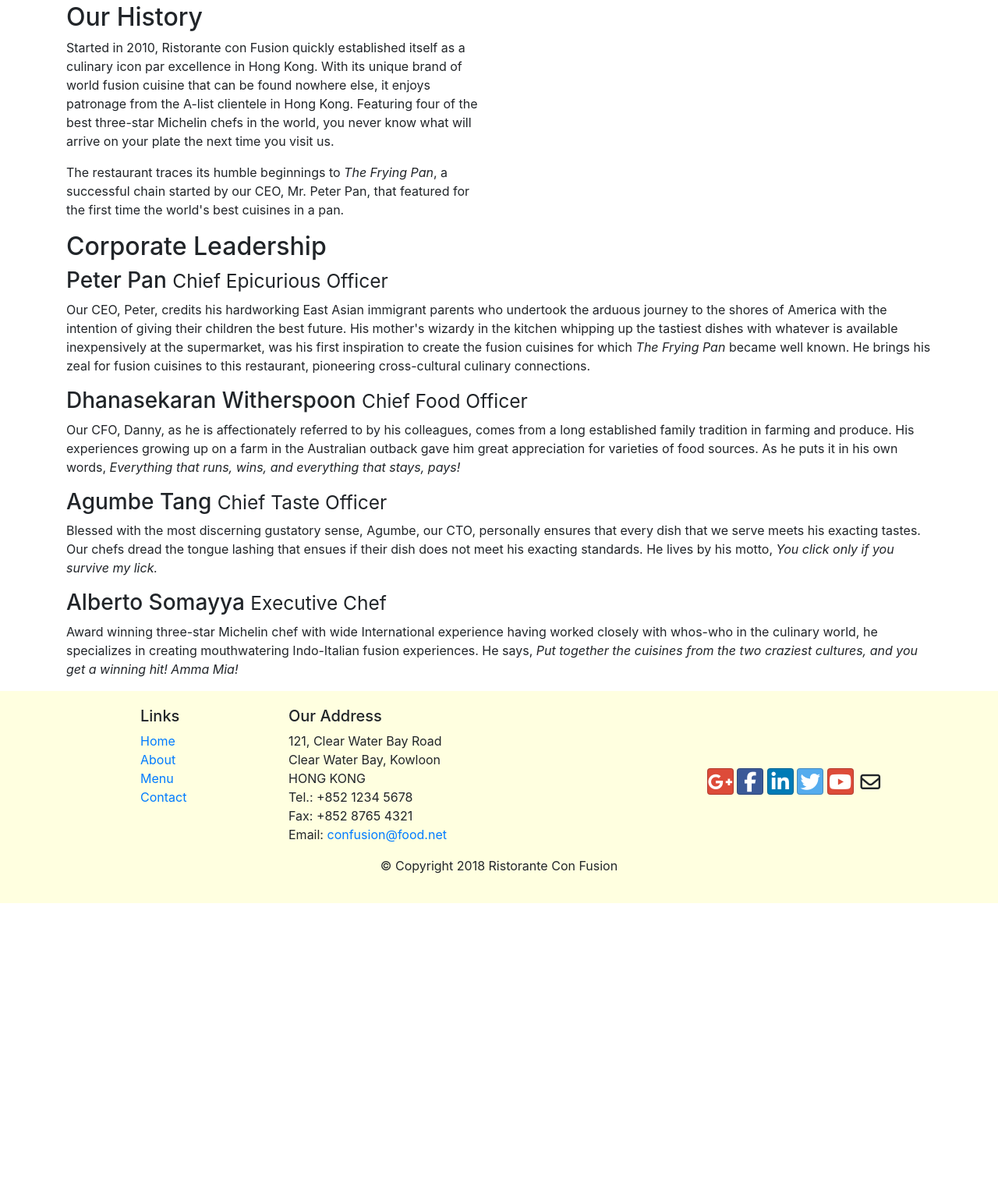
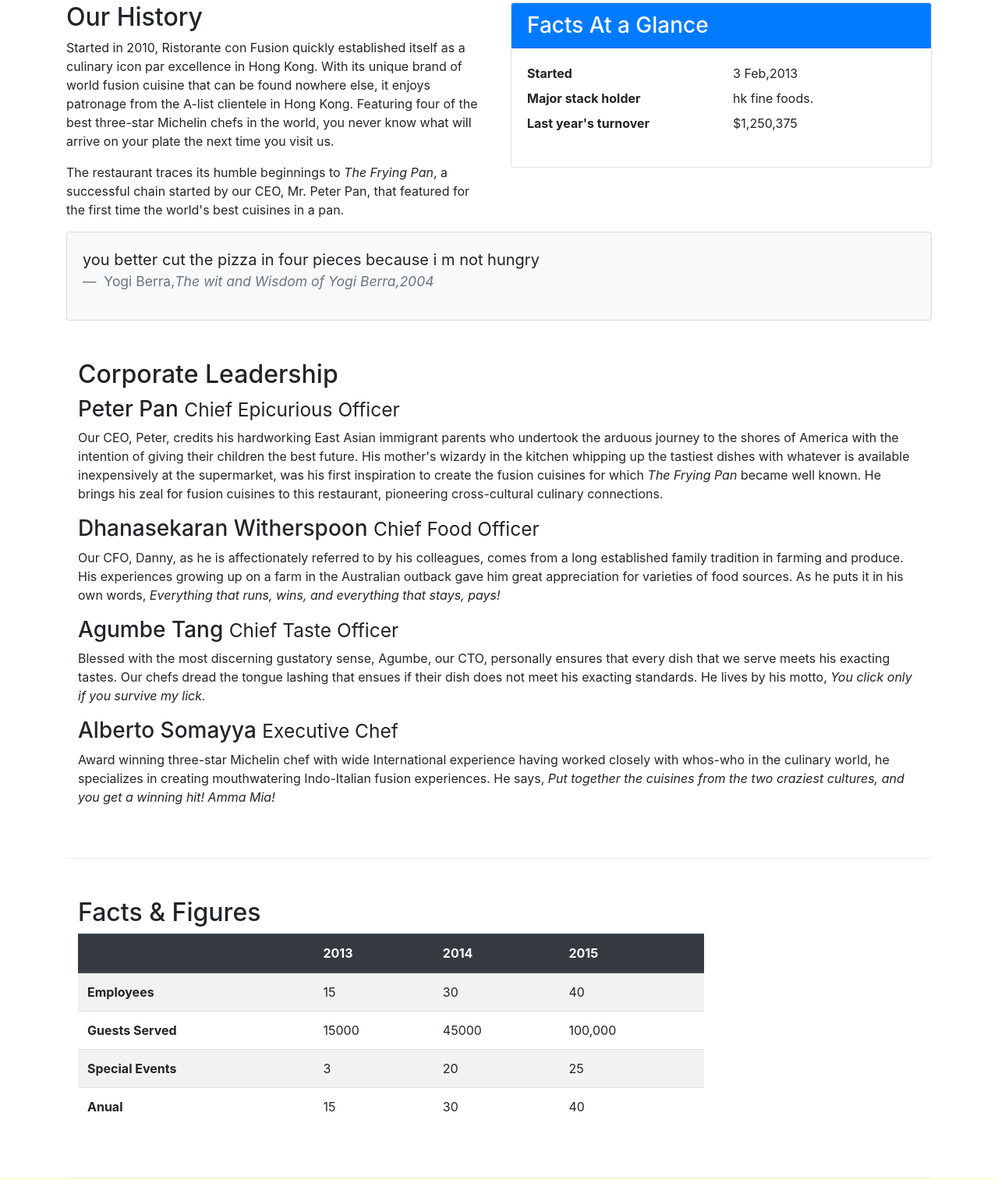
Before and after one commit to shwetal3/node, a website: page aboutus.html in a window 1280 px wide. Shown: the part 462-1975 px from the top of the page at 78% size. Before the commit the page ends 1620 px from the top, so only its background shows below. Drawn offline with nearby package versions, Linux system fonts and the light colour scheme.

Commit message:
Table and cards

```diff
--- a/aboutus.html
+++ b/aboutus.html
@@ -74,11 +74,36 @@
                 <p>The restaurant traces its humble beginnings to <em>The Frying Pan</em>, a successful chain started by our CEO, Mr. Peter Pan, that featured for the first time the world's best cuisines in a pan.</p>
             </div>
             <div class="col-12 col-sm">
+                <div class="card">
+                    <h3 class="card-header bg-primary text-white">
+                        Facts At a Glance
+                    </h3>
+                    <div class="card-body">
+                        <dl class="row">
+                            <dt class="col-6">Started</dt>
+                            <dd class="col-6">3 Feb,2013</dd>
+                            <dt class="col-6">Major stack holder</dt>
+                            <dd class="col-6">hk fine foods.</dd>
+                            <dt class="col-6">Last year's turnover</dt>
+                            <dd class="col-6">$1,250,375</dd>
+                        </dl>
+                    </div>
+                </div>
+            </div>
+            <div class="col-12">
+                <div class="card card-body bg-light">
+                    <blockquote class="blockquote">
+                        <p class="mb-0">you better cut the pizza in four pieces because i m not hungry</p>
+                        <footer class="blockquote-footer">
+                            Yogi Berra,<cite title="Source Title">The wit and Wisdom of Yogi Berra,2004</cite>
+                        </footer>
+                    </blockquote>
+                </div>
             </div>
         </div>
 
 
-        <div class="row">
+        <div class="row row-content">
             <div class="col-12">
                 <h2>Corporate Leadership</h2>
                 <h3>Peter Pan <small>Chief Epicurious Officer</small></h3>
@@ -90,6 +115,51 @@
                 <h3>Alberto Somayya <small>Executive Chef</small></h3>
                 <p class="d-none d-sm-block">Award winning three-star Michelin chef with wide International experience having worked closely with whos-who in the culinary world, he specializes in creating mouthwatering Indo-Italian fusion experiences. He says, <em>Put together the cuisines from the two craziest cultures, and you get a winning hit! Amma Mia!</em></p>
             </div>
+       </div>
+
+       <div class="row row-content">
+           <div class="col-12 col-sm-9">
+               <h2>Facts &amp; Figures</h2>
+               <div class="table-responsive">
+                   <table class="table table-striped">
+                       <thead class="thead-dark">
+                           <tr>
+                               <th>&nbsp;</th>
+                               <th>2013</th>
+                               <th>2014</th>
+                               <th>2015</th>
+                           </tr>
+                       </thead>
+                       <tbody>
+                           <tr>
+                            <th>Employees</th>
+                            <td>15</td>
+                            <td>30</td>
+                            <td>40</td>
+                           </tr>
+                           <tr>
+                            <th>Guests Served</th>
+                            <td>15000</td>
+                            <td>45000</td>
+                            <td>100,000</td>
+                           </tr>
+                           <tr>
+                            <th>Special Events</th>
+                            <td>3</td>
+                            <td>20</td>
+                            <td>25</td>
+                           </tr>
+                           <tr>
+                            <th>Anual</th>
+                            <td>15</td>
+                            <td>30</td>
+                            <td>40</td>
+                           </tr>
+                       </tbody>
+                   </table>
+               </div>
+           </div>
+           <div class="col-12 col-sm-3"></div>
        </div>
 
     </div>
```
Also changed, not shown: contactus.html (+36 -1 lines).
